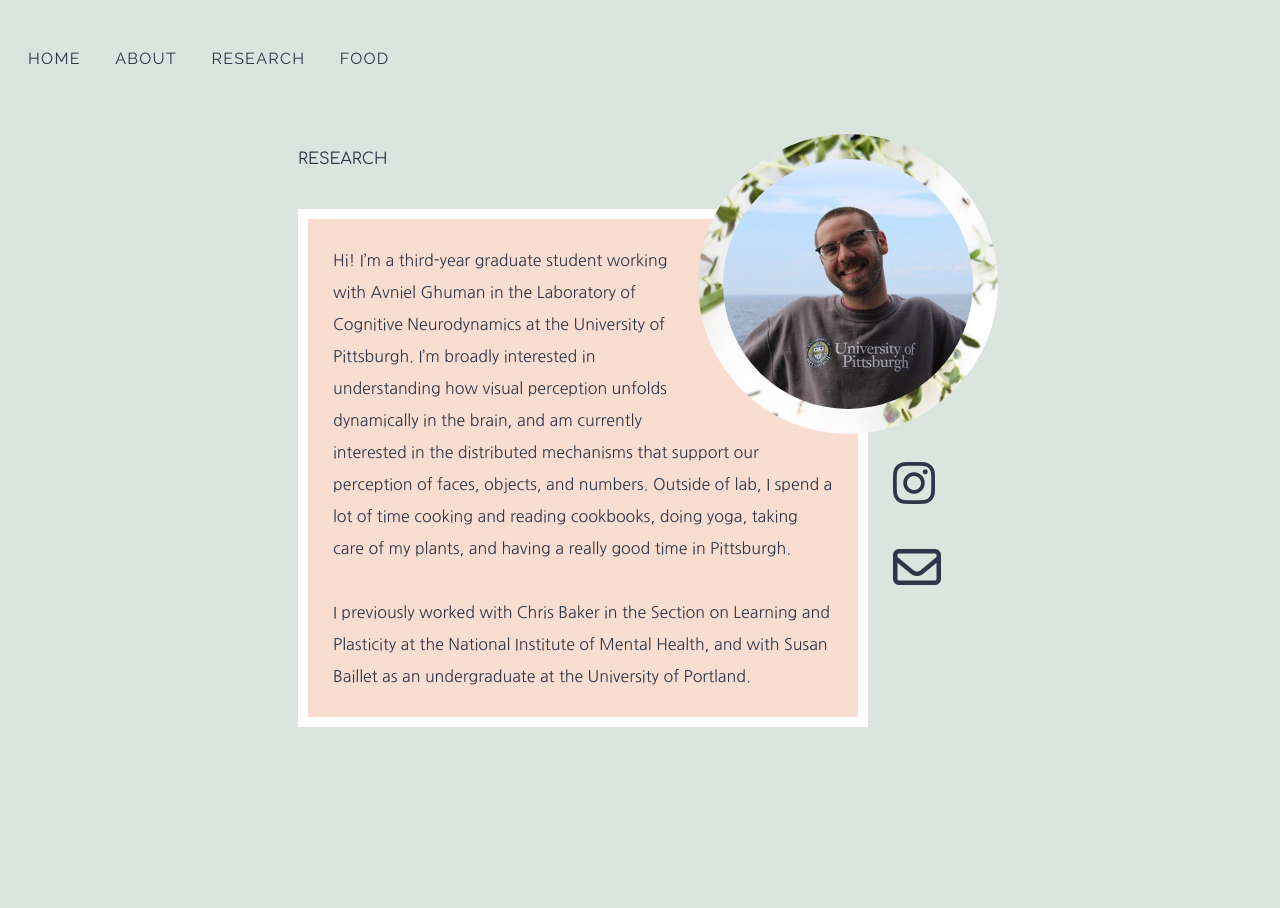
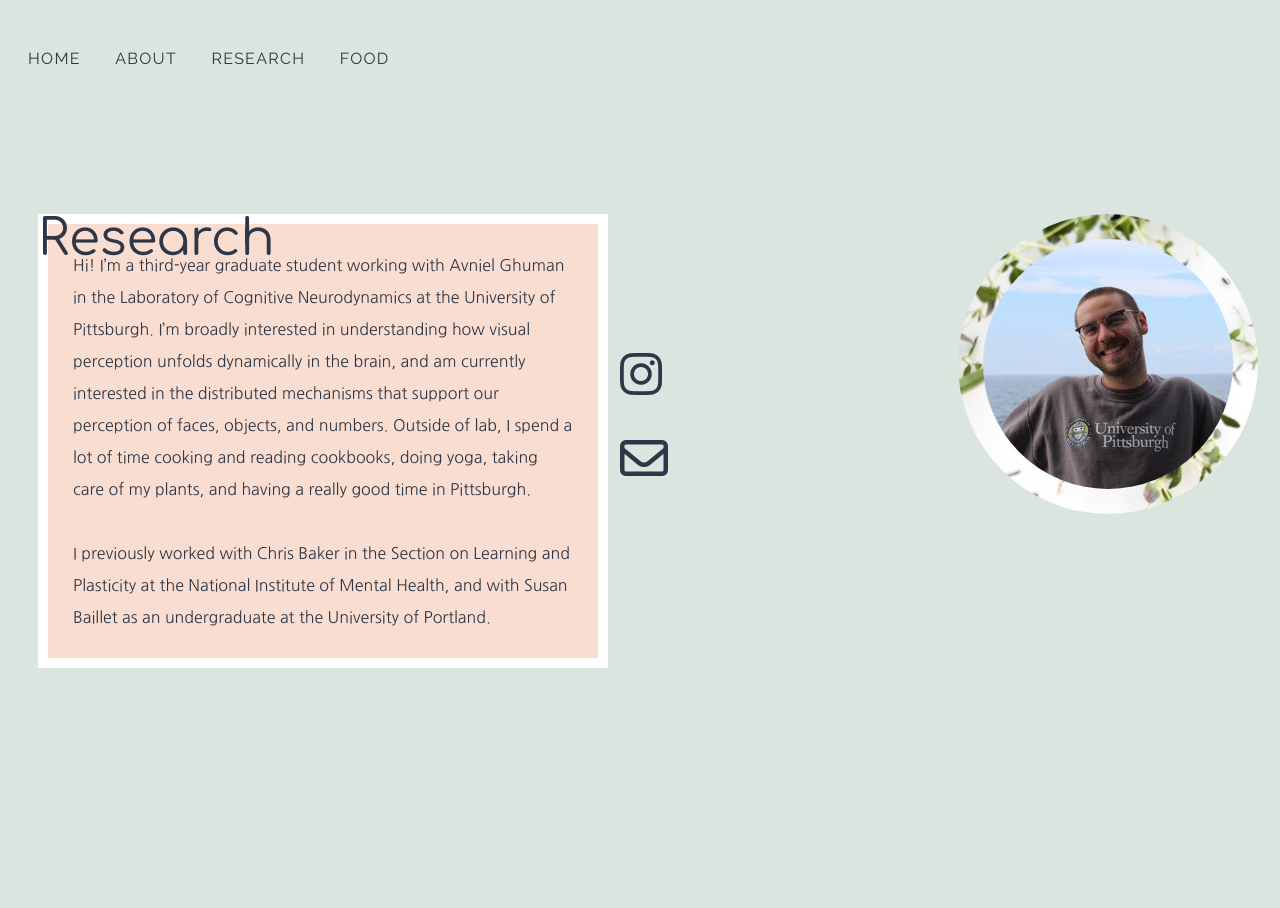
Before and after one commit to bbbankson/bbbankson.github.io, a Jekyll site: the page research.html, which Jekyll copies as it is, in a window 1280 px wide. Built offline with Jekyll 4.4.1, drawn with Linux system fonts in a browser that asks for light colours; nearby versions of some CDN libraries.

Commit message:
Update research.html

```diff
--- a/research.html
+++ b/research.html
@@ -18,23 +18,14 @@
 
 		#container {
 			top:60px;
-			display:flex;
-			width:100%;
-			justify-content: center;
-			align-items:center;
-		}
-
-		#about_div {
-			overflow:auto;
-			width:700px;
-			padding:25px;
-			position:relative;
+			padding:30px;
 		}
 
 		#title_div{
 			font-family: 'Comfortaa', cursive;
 			position:absolute;
 			line-height:50px;
+			font-size:50px;
 		}
 
 		#about_text{
@@ -80,7 +71,7 @@
 		}
 
 		#external_links a{
-			font-size:3rem;
+			font-size:3rem !important;
 		}
 
 		#external_links a:hover{
@@ -102,7 +93,7 @@
 			<div id="about_div">
 
 				<div class="title" id="title_div">
-					RESEARCH
+					Research
 				</div>
 
 				<div id="wrapper-pic">
```
